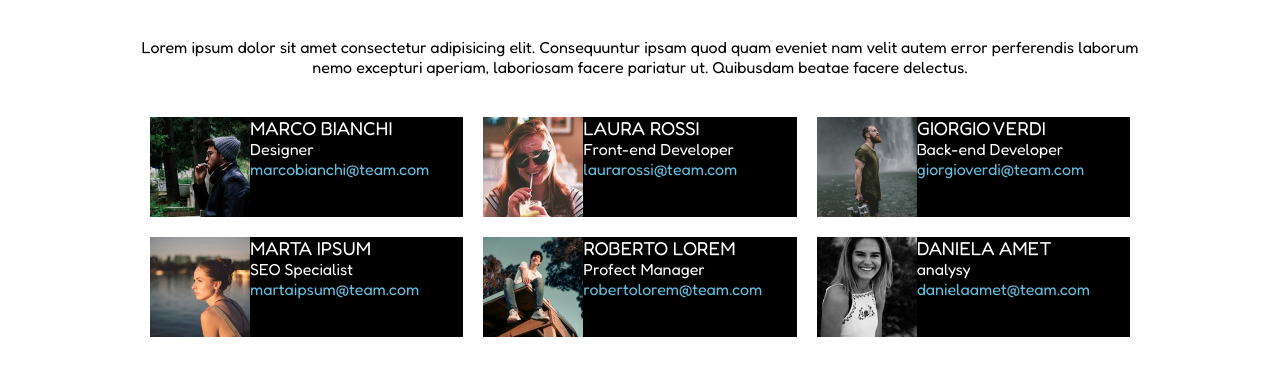
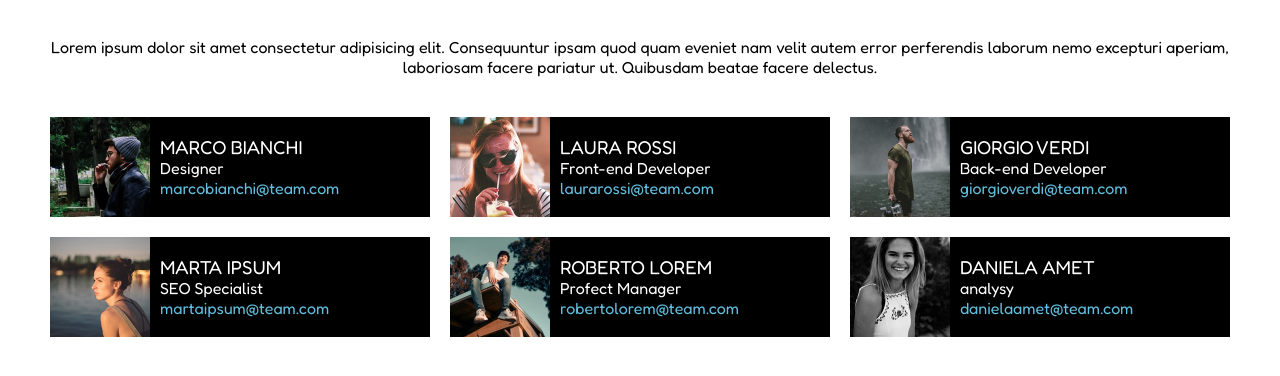
Before and after one commit to Mauro-angel99/html-css-float-cards, a plain HTML site: page index.html in a window 1280 px wide. Shown: the part 82-458 px from the top of the page. Drawn offline with Linux system fonts and the light colour scheme.

Commit message:
added main

```diff
--- a/css/style.css
+++ b/css/style.css
@@ -10,7 +10,7 @@
 
 
 .container {
-    max-width: 1000px;
+    max-width: 1200px;
     margin: 0 auto;
 }
 
@@ -23,7 +23,7 @@ h1 {
     color: #E53170;
     text-align: center;
     font-weight: 900;
-    margin: 40px;
+    margin: 40px 0;
 }
 
 /* main */
@@ -51,13 +51,9 @@ img {
     margin: 0 10px 20px;
 }
 
-.clearfix {
-    content: "";
-    display: table;
-    clear: both;
+.info {
+    padding: 19px 0 0 110px;
 }
-
-
 
 h3,
 span {
--- a/index.html
+++ b/index.html
@@ -23,19 +23,17 @@
 
         <!-- main -->
         <main>
-            <p>
-                Lorem ipsum dolor sit amet consectetur adipisicing elit. Consequuntur ipsam quod quam eveniet nam velit
+            <p>Lorem ipsum dolor sit amet consectetur adipisicing elit. Consequuntur ipsam quod quam eveniet nam velit
                 autem error perferendis laborum nemo excepturi aperiam, laboriosam facere pariatur ut. Quibusdam beatae
                 facere
-                delectus.
-            </p>
+                delectus.</p>
 
             <!-- marco -->
 
 
             <section>
-                <div class="ticket clearfix">
-                    <img class="clearfix" src="img/male1.png" alt="Marco Bianchi">
+                <div class="ticket">
+                    <img src="img/male1.png" alt="Marco Bianchi">
                     <div class="info">
                         <h3>MARCO BIANCHI</h3>
                         <span>Designer</span><br>
@@ -49,9 +47,11 @@
             <section>
                 <div class="ticket">
                     <img src="img/female1.png" alt="Laura Rossi">
+                    <div class="info">
                         <h3>LAURA ROSSI</h3>
                         <span>Front-end Developer</span><br>
                         <a email="laurarossi@team.com">laurarossi@team.com</a>
+                    </div>
                 </div>
             </section>
 
@@ -60,9 +60,11 @@
             <section>
                 <div class="ticket">
                     <img src="img/male2.png" alt="Giorgio Verdi">
+                    <div class="info">
                         <h3>GIORGIO VERDI</h3>
                         <span>Back-end Developer</span><br>
                         <a email="giorgioverdi@team.com">giorgioverdi@team.com</a>
+                    </div>
                 </div>
             </section>
 
@@ -71,9 +73,11 @@
             <section>
                 <div class="ticket">
                     <img src="img/female2.png" alt="Marta Ipsum">
+                    <div class="info">
                         <h3>MARTA IPSUM</h3>
                         <span>SEO Specialist</span><br>
                         <a email="martaipsum@team.com">martaipsum@team.com</a>
+                    </div>
                 </div>
             </section>
 
@@ -82,9 +86,11 @@
             <section>
                 <div class="ticket">
                     <img src="img/male3.png" alt="Roberto Lorem">
+                    <div class="info">
                         <h3>ROBERTO LOREM</h3>
                         <span>Profect Manager</span><br>
                         <a email="robertolorem@team.com">robertolorem@team.com</a>
+                    </div>
                 </div>
             </section>
 
@@ -93,9 +99,11 @@
             <section>
                 <div class="ticket">
                     <img src="img/female3.png" alt="Daniela Amet">
+                    <div class="info">
                         <h3>DANIELA AMET</h3>
                         <span>analysy</span><br>
                         <a email="rdanielaamet@team.com">danielaamet@team.com</a>
+                    </div>
                 </div>
             </section>
 
```
Lines whose indentation alone changed are shown as unchanged.
